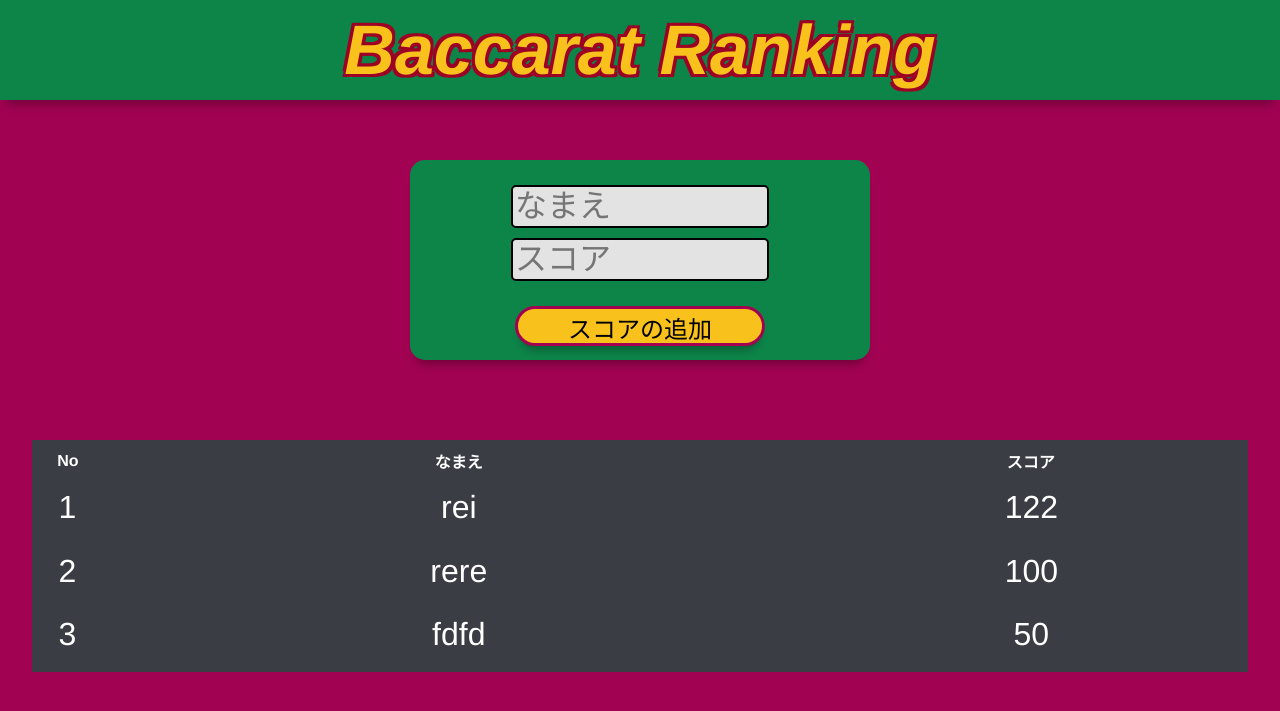
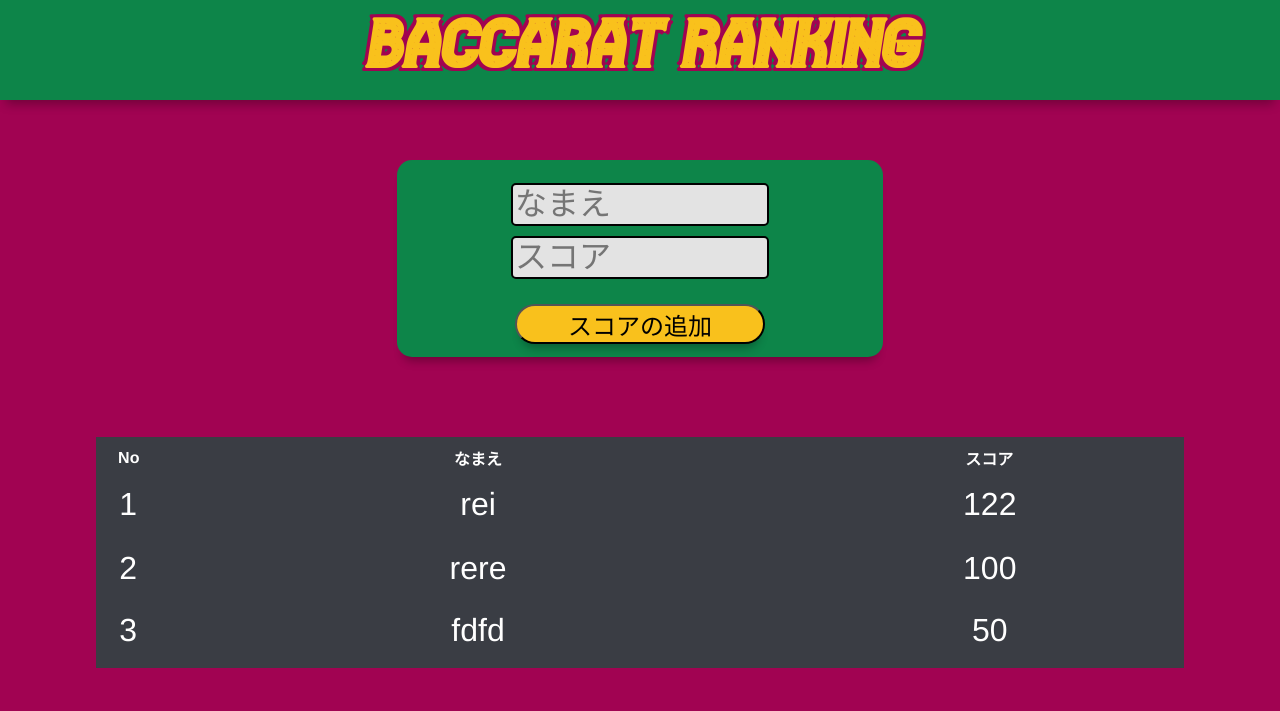
Before and after one commit to ReiSasajima/baccarat, a Flask app: page / in a window 1280 px wide. Shown: the top 711 px of the page. Run offline with Flask 2, Linux system fonts and the light colour scheme; some web fonts are replaced.

Commit message:
add casino font

```diff
--- a/static/styles.css
+++ b/static/styles.css
@@ -1,3 +1,7 @@
+@font-face {
+  font-family: 'CasinoFont';
+  src: url('./Casino-Italic.ttf');
+}
 body{
   margin: 0 0 0 0;
   /* font-family: 'Hachi Maru Pop'; */
@@ -27,8 +31,9 @@ header{
 }
 .title{
   color: #F9C11C;
-  text-shadow: 3px 3px 0 #9C0025, -3px 3px 0 #9C0025, 3px -3px 0 #9C0025, -3px -3px 0 #9C0025;
+  text-shadow: 3px 3px 0 #A10352, -3px 3px 0 #A10352, 3px -3px 0 #A10352, -3px -3px 0 #A10352;
   font-size: 70px;
+  font-family: 'CasinoFont';
   font-style: italic;
   background-color: transparent;
   text-decoration: none;
@@ -47,7 +52,8 @@ header{
 }
 .section-main{
   margin-top: 10em;
-  height: 200px;
+  height: fit-content;
+  padding: 1%;
   width: 460px;
   margin-left: auto;
   margin-right: auto;
@@ -81,7 +87,7 @@ input[type="text"], input[type="number"]{
 input[type="submit"]{
   background-color: white;
   font-size: x-large;
-  border: solid #A10352 3px ;
+  /* border: solid #A10352 3px ; */
   width: 250px;
   height: 40px;
   border-radius: 30px;
@@ -101,7 +107,7 @@ table {
   margin-right: auto;
   margin-left: auto;
   margin-top: 5em;
-  width: 95%;
+  width: 85%;
   color: white;
 }
 .rank-no, .rank-name, .rank-score{
```
Also changed, not shown: ranking.db, static/Casino-Italic.ttf (added).
